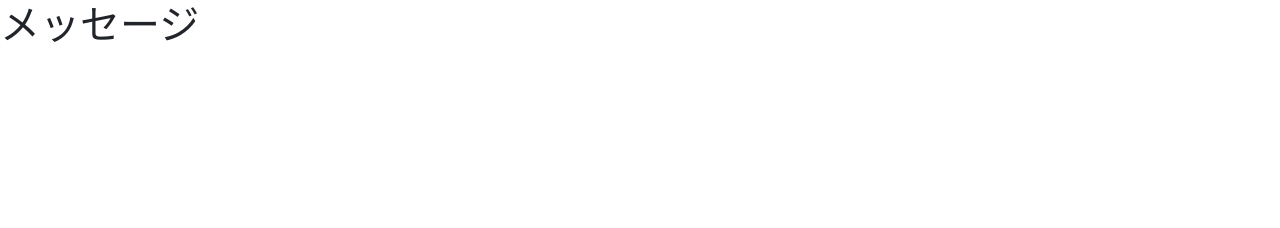
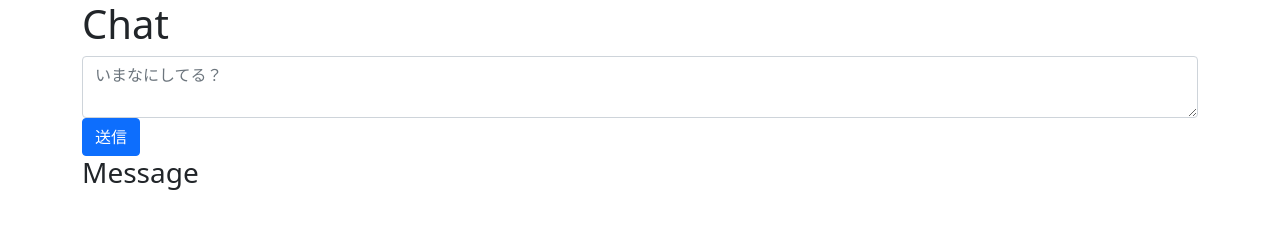
Before and after one commit to yse-yoo/ig21_node_05, a website: page public/index.html in a window 1280 px wide. Drawn offline with nearby package versions, Linux system fonts and the light colour scheme.

Commit message:
メッセージ欄追加

```diff
--- a/public/index.html
+++ b/public/index.html
@@ -1,17 +1,31 @@
 <!DOCTYPE html>
 <html lang="en">
+
 <head>
   <meta charset="UTF-8">
   <meta http-equiv="X-UA-Compatible" content="IE=edge">
   <meta name="viewport" content="width=device-width, initial-scale=1.0">
   <title>Document</title>
-  <script src="https://code.jquery.com/jquery-3.6.0.min.js" integrity="sha256-/xUj+3OJU5yExlq6GSYGSHk7tPXikynS7ogEvDej/m4=" crossorigin="anonymous"></script>
-  <link href="https://cdn.jsdelivr.net/npm/bootstrap@5.0.2/dist/css/bootstrap.min.css" rel="stylesheet" integrity="sha384-EVSTQN3/azprG1Anm3QDgpJLIm9Nao0Yz1ztcQTwFspd3yD65VohhpuuCOmLASjC" crossorigin="anonymous">
+  <script src="https://code.jquery.com/jquery-3.6.0.min.js"
+    integrity="sha256-/xUj+3OJU5yExlq6GSYGSHk7tPXikynS7ogEvDej/m4=" crossorigin="anonymous"></script>
+  <link href="https://cdn.jsdelivr.net/npm/bootstrap@5.0.2/dist/css/bootstrap.min.css" rel="stylesheet"
+    integrity="sha384-EVSTQN3/azprG1Anm3QDgpJLIm9Nao0Yz1ztcQTwFspd3yD65VohhpuuCOmLASjC" crossorigin="anonymous">
   <script src="/socket.io/socket.io.js"></script>
 </head>
+
 <body>
-  <h1>メッセージ</h1>
+  <div class="container">
+    <h1>Chat</h1>
+    <div class="form-group">
+      <textarea id="message" class="form-control" placeholder="いまなにしてる？"></textarea>
+      <button class="btn btn-primary">送信</button>
+    </div>
+
+    <h3 class="h3">Message</h3>
+    <div id="chatList"></div>
+  </div>
 
   <script src="js/chat.js"></script>
 </body>
+
 </html>
```
